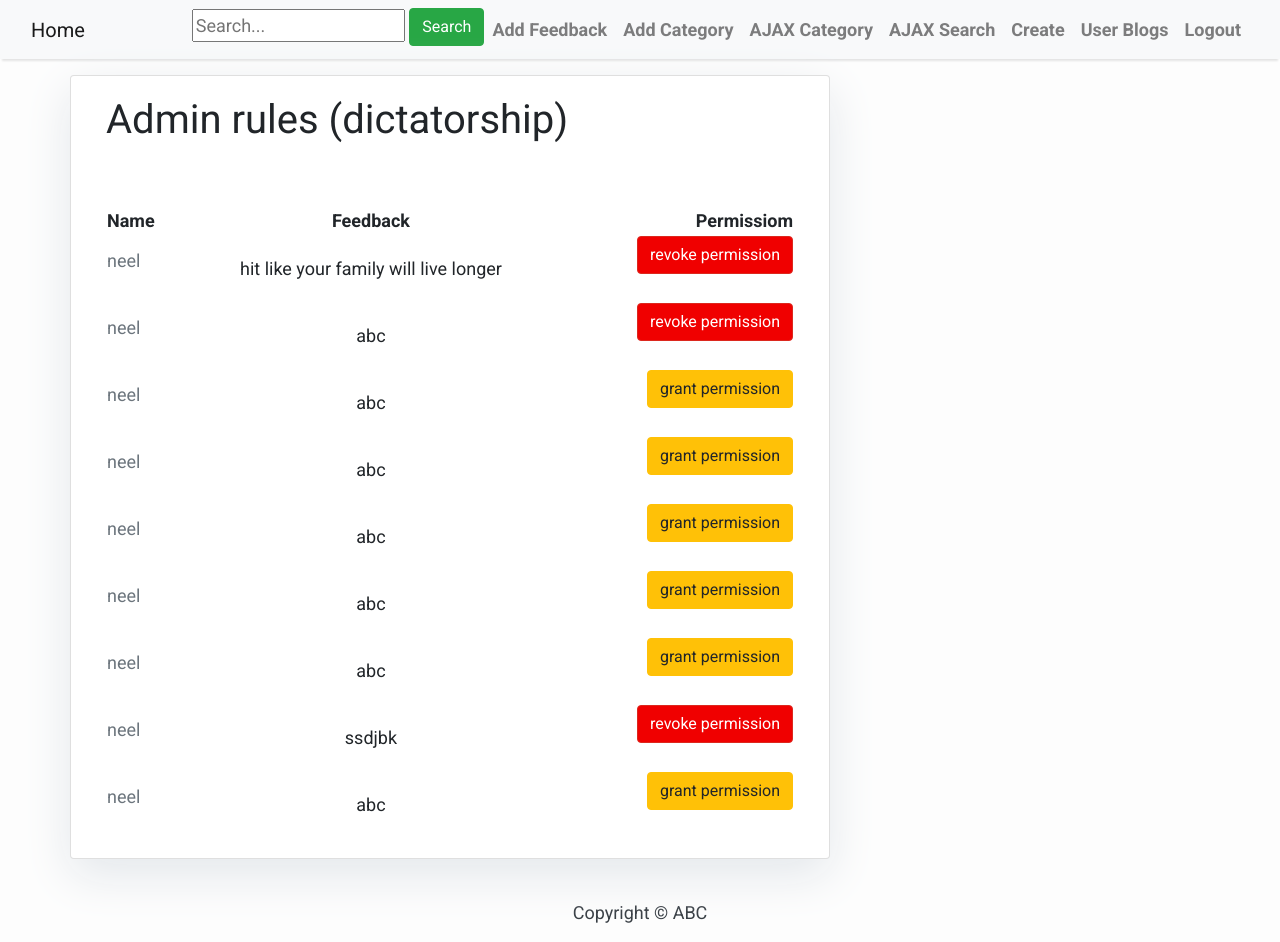
After one commit to neelthacker/ongoing, a Django app: page /admin_permission/ in a window 1280 px wide. The commit adds this page. Run offline with Django 3.2, Linux system fonts and the light colour scheme; a user stored in the database is signed in; data comes from the database, SQL or seed files in the repository; both versions use the stored data as it was after the commit; some libraries are stand-ins or nearby versions.

Commit message:
Added admin permission on feedbacks

```diff
--- /dev/null
+++ b/feedback/templates/feedback/admin_permission.html
@@ -0,0 +1,57 @@
+{% extends 'blog/base.html' %} {% block content %}
+{% load static %}
+<style>
+    body {
+        font-family: "Roboto", sans-serif;
+        font-size: 18px;
+        background-color: #fdfdfd;
+    }
+
+    .head_text {
+        color: white;
+    }
+
+    .card {
+        box-shadow: 0 16px 48px #E3E7EB;
+    }
+
+</style>
+
+<div class="container">
+  <div class="row">
+    <div class="col-md-8 card mb-4  mt-3 left  top">
+      <div class="card-body">
+
+          <h1> Admin rules (dictatorship)</h1>
+            <br><br>
+          {% if data %}
+          <table style="width:100%">
+          <tr>
+            <th style='text-align: left;'>Name</th>
+            <th style='text-align: center;'>Feedback</th>
+            <th style='text-align: right;'>Permissiom</th>
+          </tr>
+
+          {% for i in data %}
+            <tr>
+              <td style='text-align: left;'><p class=" text-muted">{{ i.author }} </p></td>
+              <td style='text-align: center;'><p class="card-text ">{{ i.text | safe }}</p></td>
+              <td style='text-align: right;'>{% if i.permission == True %}
+                <a class="btn btn-danger" href="{% url 'feedback:admin_permission1' pk=i.pk  %}">revoke permission</a><br><br>
+              {% else %}
+              <a class="btn btn-warning" href="{% url 'feedback:admin_permission1' pk=i.pk  %}">grant permission</a><br><br>
+              {% endif %}
+              </td>
+            </tr>
+
+          {% endfor %}
+        </table>
+      {% else %}
+        No Feedbacks!!!!!!!!!
+      {% endif %}
+      </div>
+    </div>
+  </div>
+</div>
+
+{% endblock content %}
--- a/feedback/templates/feedback/user_feedback.html
+++ b/feedback/templates/feedback/user_feedback.html
@@ -38,7 +38,7 @@
           <p class=" text-muted">{{ i.author }} | {{ i.created }}</p>
           <p class="card-text ">{{ i.text | safe }}</p>
           {% if request.user == i.author %}
-          <a class="btn btn-warning" href="{% url 'feedback:feedback_update' pk=i.pk  %}">Update</a><br><br>
+          <a class="btn btn-warning" href="{% url 'feedback:feedback_update' pk=i.pk  %}">Edit</a><br><br>
 
           {% endif %}
           <hr>
--- a/feedback/urls.py
+++ b/feedback/urls.py
@@ -7,4 +7,6 @@ app_name = 'feedback'
 urlpatterns = [
     path(r'feedback/', views.create_feedback, name='feedback'),
     path(r'feedback/<int:pk>/', views.update_feedback, name='feedback_update'),
+    path(r'admin_permission/', views.admin_permission, name='admin_permission'),
+    path(r'admin_permission/<int:pk>/', views.admin_permission1, name='admin_permission1'),
 ]
--- a/feedback/views.py
+++ b/feedback/views.py
@@ -29,6 +29,7 @@ def create_feedback(request):
         return render(request, 'feedback/user_feedback.html', {'form': form, 'data': data})
 
 def update_feedback(request, pk):
+
     data = Feedback.objects.get(pk=pk)
     form = FeedbackForm(instance=data)
     if request.method == 'POST':
@@ -39,3 +40,23 @@ def update_feedback(request, pk):
             f.save()
             return redirect("feedback:feedback")
     return render(request, 'feedback/update_feedback.html', {'form': form,})
+
+def admin_permission(request):
+    if not request.user.is_authenticated:
+        return redirect("blog:home")
+    else:
+        data = Feedback.objects.all().order_by('-created')
+        return render(request, 'feedback/admin_permission.html', {'data': data})
+
+
+def admin_permission1(request, pk):
+    if not request.user.is_authenticated:
+        return redirect("blog:home")
+    else:
+        data = Feedback.objects.get(pk=pk)
+        if data.permission == True:
+            data.permission = False
+        else:
+            data.permission = True
+        data.save()
+        return redirect("feedback:admin_permission")
```
Also changed, not shown: db.sqlite3.
